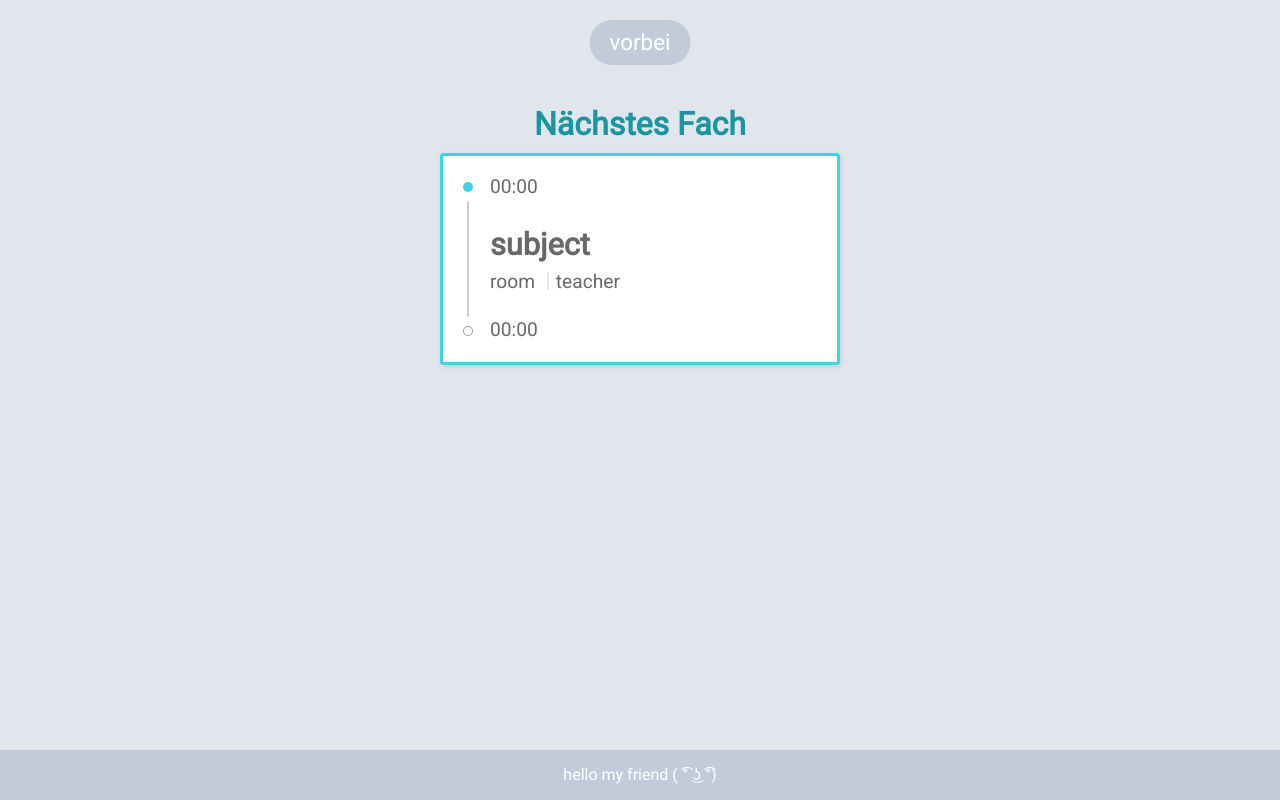
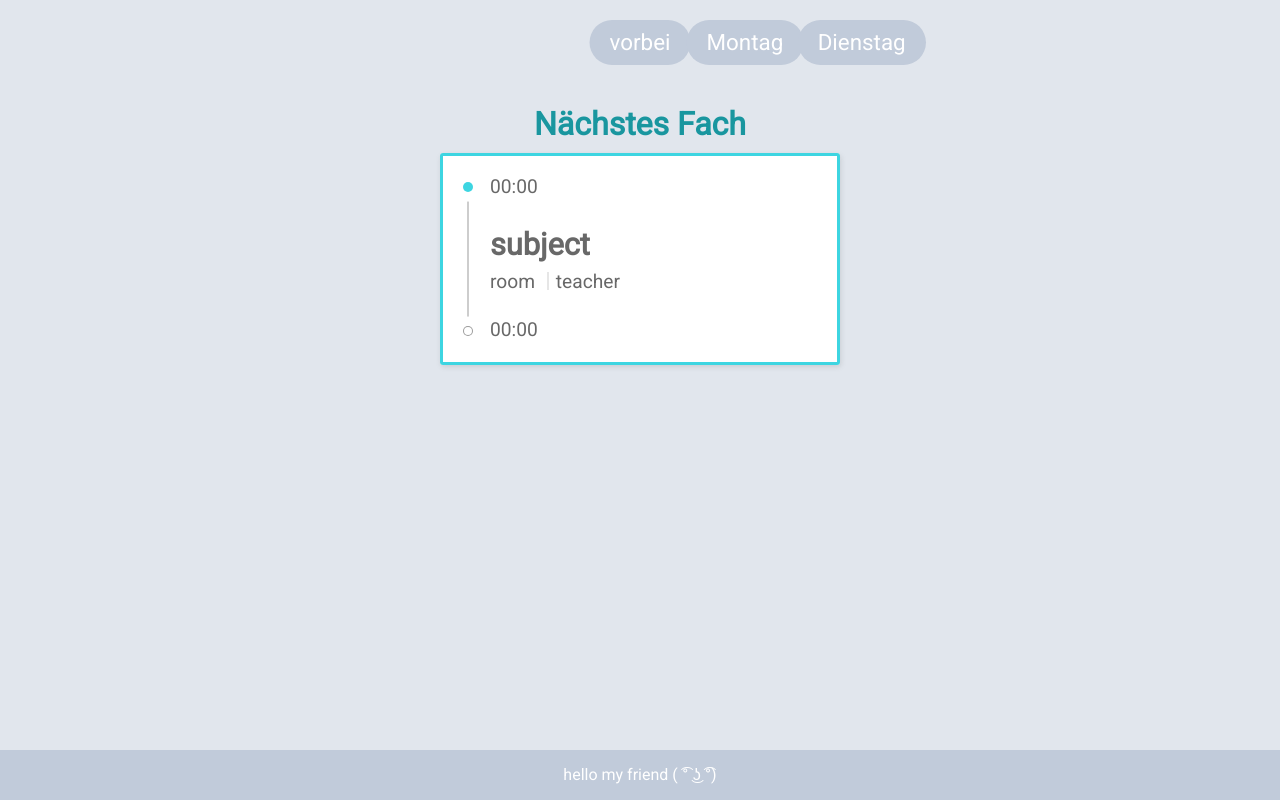
Before and after one commit to theLeroy/Online-Timetable, a plain HTML site: page index.html in a window 1280 px wide. Drawn offline with Linux system fonts and the light colour scheme.

Commit message:
add days

```diff
--- a/index.html
+++ b/index.html
@@ -21,7 +21,9 @@
 <body>
   <div class="main-content">
     <div class="before">
-      <button type="button" id="btn-1"class="btn show-before">vorbei</button>
+      <div class="btnC">
+        <button type="button" id="btn-1"class="btn show-before">vorbei</button>
+      </div>
       <h1>Nächstes Fach</h1>
     </div>
     <section class="card card-main">
--- a/main.js
+++ b/main.js
@@ -7,7 +7,8 @@ var $to = document.querySelector("footer.to");
 var $to = document.querySelector("footer.to");
 var $next = document.querySelector(".next");
 var $before = document.querySelector(".before");
-var $btn = document.querySelector(".btn.show-before");
+var $btn = document.querySelector("#btn-1");
+var $btnC = document.querySelector(".btnC");
 var beforeSubs = Array();
 
 function nextSubject(nsd,nsh,nsmin) {
@@ -55,8 +56,6 @@ console.log(beforeSubs);
 $btn.addEventListener("click", function(){
   console.log(beforeSubs);
     generateList(beforeSubs, $before);
-
-  }
 });
 
 generateList(nSub, $next, 1);
@@ -70,7 +69,10 @@ function generateList(pSubs,elm,sPoint = 0) {
 }
 
 function Days() {
+  let st = $btnC.innerHTML;
   for (var i = 1; i < stundenPlan["days"].length; i++) {
-    stundenPlan["days"][i]["name"]
+    st = st + '<button type="button" id="btn-'+i+'"class="btn show-day">'+stundenPlan["days"][i]["name"]+'</button>';
   }
+  $btnC.innerHTML = st;
 }
+Days();
```
